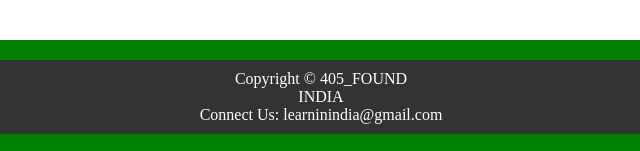
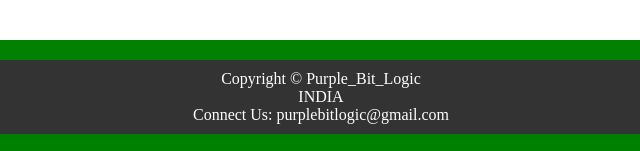
Before and after one commit to Purple-Bit-Logic-Hackcation/Main, a plain HTML site: page index.html in a window 1280 px wide. Shown: the part 646-797 px from the top of the page, 347-987 px from the left. Drawn offline with Linux system fonts and the light colour scheme.

Commit message:
Update index.html

```diff
--- a/index.html
+++ b/index.html
@@ -113,9 +113,9 @@
 </ul>
 
 <div style="text-align: center;" class="fixed-footer">
-  <div class="container">Copyright &copy; 405_FOUND</div>
+  <div class="container">Copyright &copy; Purple_Bit_Logic</div>
   <div class="container">INDIA</div>
-  <div class="container">Connect Us: learninindia@gmail.com</div>
+  <div class="container">Connect Us: purplebitlogic@gmail.com</div>
 
 
 </div>
```
